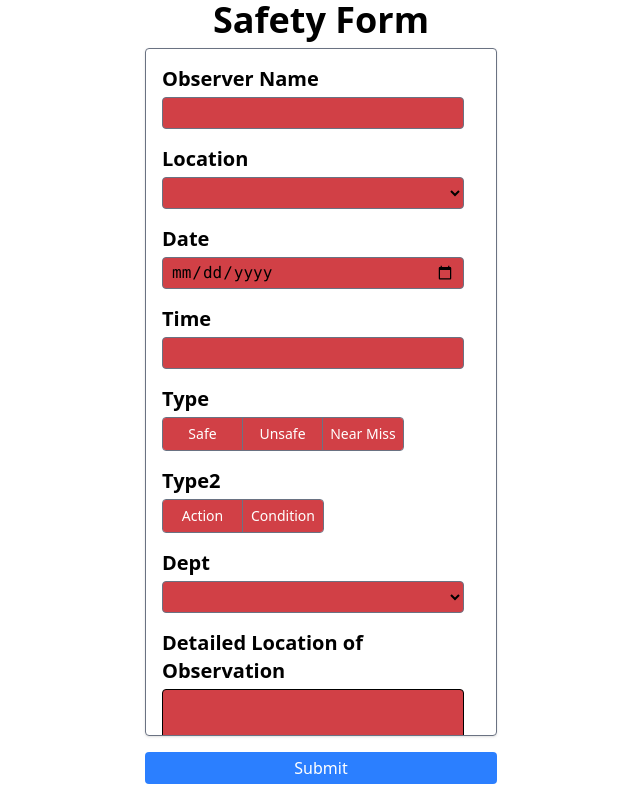
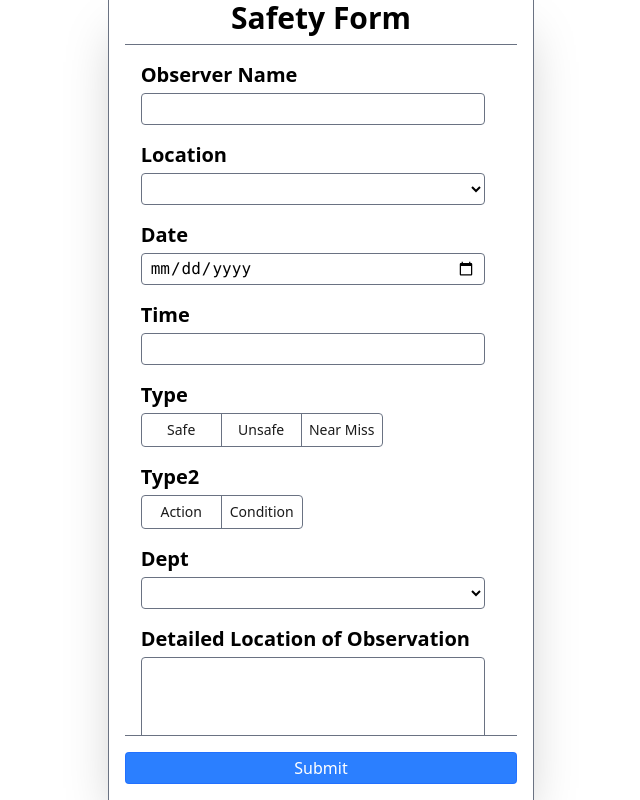
Before and after one commit to PondScrum/Form, a SvelteKit app: page /safety in a window 1280 px wide. Shown: the whole page, without its empty margins (319-959 px from the left). Built offline with nearby package versions, Linux system fonts and the light colour scheme.

Commit message:
add global key for untracked dependency change HMF-Dev/IssueTracking#147 | HMF-Dev/IssueTracking#195

```diff
--- a/src/lib/Form.svelte
+++ b/src/lib/Form.svelte
@@ -24,7 +24,8 @@ let {
 	onChange,
 	events = {},
 	initialValues,
-	classes = {}
+	classes = {},
+	globalKey
 }: Props = $props();
 const defaultClasses = {
 	block: '',
@@ -334,6 +335,20 @@ let componentMap: Record<string, InputComponentPublicFns> = $state({});
 setContext('border', classes.border);
 </script>
 
+<div class="relative h-min w-full" in:scale={{ duration: 100, opacity: 0.2, start: 0.98 }}>
+	<div class="">
+		<!-- {#if title} -->
+		<!-- 	<h1 class="pb-3 text-center text-3xl font-bold underline"> -->
+		<!-- 		{title} -->
+		<!-- 	</h1> -->
+		<!-- {/if} -->
+		<div class="">
+			{#key globalKey}
+				{@render handleArr(renderedComponents)}
+			{/key}
+		</div>
+	</div>
+</div>
 {#snippet handleArr(items: Block[])}
 	{#each items as renderSpec}
 		{#if renderSpec}
@@ -350,19 +365,6 @@ setContext('border', classes.border);
 		{/if}
 	{/each}
 {/snippet}
-
-<div class="relative h-min w-full" in:scale={{ duration: 100, opacity: 0.2, start: 0.98 }}>
-	<div class="">
-		<!-- {#if title} -->
-		<!-- 	<h1 class="pb-3 text-center text-3xl font-bold underline"> -->
-		<!-- 		{title} -->
-		<!-- 	</h1> -->
-		<!-- {/if} -->
-		<div class="">
-			{@render handleArr(renderedComponents)}
-		</div>
-	</div>
-</div>
 
 {#snippet Block(Component: Snippet | 'header', props: InputProps)}
 	<div
--- a/src/lib/Input.svelte
+++ b/src/lib/Input.svelte
@@ -53,6 +53,7 @@ const { singleton_tooltip, singleton } =
 					{
 						name: 'preventOverflow',
 						options: {
+							rootBoundary: 'scrollParent',
 							altAxis: true,
 							tether: false
 						}
@@ -150,6 +151,7 @@ function causeInput(target: PossibleInputs) {
 
 let isValid = $state(false);
 function handleResult(result: string | FormValidationReturn<string>, target: PossibleInputs) {
+	isValid = !Boolean(result.tooltip);
 	const indexer = inputType == 'boolean' ? 'checked' : 'value';
 	console.log(result);
 	if (onlyValue) {
@@ -157,7 +159,6 @@ function handleResult(result: string | FormValidationReturn<string>, target: Pos
 		return;
 	}
 	result = result as FormValidationReturn<string>;
-	isValid = result.valid;
 	target[indexer] = result.value;
 	resultBackgroundColor = result.background_color;
 	tooltipContent = result.tooltip;
@@ -186,7 +187,7 @@ let tooltipParams = () => {
 		onShown: () => (tooltipShown = true),
 		disabled: onlyValue,
 		content: niceHTML(tooltipContent),
-		trigger: 'mouseenter',
+		trigger: 'mouseenter click',
 		focused: isFocused,
 		placement: tooltipSide,
 		allowHTML: true,
@@ -200,7 +201,7 @@ let tooltipParams = () => {
 				{
 					name: 'flip',
 					options: {
-						fallbackPlacements: ['bottom', 'top']
+						fallbackPlacements: ['bottom', 'right']
 					}
 				},
 				{
@@ -236,6 +237,7 @@ let lastSelectVal = $state();
 		{#if options}
 			<!-- cant spread events here since programatic value assignment on select only works with 'change' -->
 			<select
+				class:text-white={!isValid}
 				tabindex={disabled ? -1 : tabindex}
 				onchange={events.oninput}
 				onblur={events.onblur}
@@ -275,7 +277,7 @@ let lastSelectVal = $state();
 			{...events}
 			rows="12"
 			{id}
-			class="min-h-12 {cls} {chosenBackgroundColor}"
+			class="border {classes.border} min-h-12 {cls} {chosenBackgroundColor}"
 		></textarea>
 	{:else if inputType === 'boolean'}
 		<div class="flex h-full w-auto">
@@ -362,13 +364,15 @@ let lastSelectVal = $state();
 		</div>
 	{:else}
 		<input
+			class:accent-white={!isValid}
+			class:text-white={!isValid}
 			{disabled}
 			tabindex={disabled ? -1 : tabindex}
 			{id}
 			autocomplete="off"
 			{...events}
 			type={inputType}
-			class="{cls} {chosenBackgroundColor}"
+			class="{cls} zzz {chosenBackgroundColor}"
 			use:mounted
 			use:tooltip={tooltipParams}
 		/>
--- a/src/routes/safety/+page.svelte
+++ b/src/routes/safety/+page.svelte
@@ -1,8 +1,9 @@
 <script lang="ts">
 import { page } from '$app/state';
 import Form, { type GetRenderedItems, type OnChange } from '$lib';
-import { setContext } from 'svelte';
-import { render } from './config.svelte';
+import { setContext, tick } from 'svelte';
+import { getValidationChange, onscroll, render, setValidationLevel } from './config.svelte';
+import tippy from 'tippy.js';
 
 const onChange: OnChange = (values, inputInfo, methods) => {
 	formData = values;
@@ -11,13 +12,29 @@ const onChange: OnChange = (values, inputInfo, methods) => {
 let submitAttempted = $state(false);
 let formData = $state();
 let valid = $state();
+
+async function submit() {
+	setValidationLevel('high');
+	await tick(); //todo: fix requirements for 2 ticks here
+	await tick();
+	if (!valid) return;
+
+	await new Promise((r) => {
+		setTimeout(r, 2000);
+	});
+}
+
+let loading = $state(false);
 </script>
 
-<div class="mx-auto flex h-[100svh] w-1/4 max-w-[60rem] min-w-96 flex-col overflow-hidden px-4">
-	<h1 class="pb-2 text-center text-2xl font-semibold md:text-4xl">Safety Form</h1>
-	<div class="grow overflow-hidden rounded border border-gray-500 shadow">
-		<div class=" max-h-full overflow-auto p-4">
+<div
+	class=" mx-auto flex h-[100svh] max-w-[60rem] flex-col overflow-hidden border-x border-gray-500 px-2 shadow-2xl md:w-3/4 md:px-4 lg:w-1/2 xl:w-1/3"
+>
+	<h1 class="top-0 z-100 px-4 pb-2 text-center text-2xl font-bold md:text-3xl">Safety Form</h1>
+	<div id="bound" class="grow overflow-hidden border-y border-gray-500">
+		<div {onscroll} class=" max-h-full overflow-auto p-4">
 			<Form
+				globalKey={getValidationChange()}
 				classes={{
 					selected: 'bg-blue-500',
 					header: 'text-2xl tracking-tight border-b pb-1 mx-auto',
@@ -32,11 +49,17 @@ let valid = $state();
 			></Form>
 		</div>
 	</div>
-	<div class="flex py-2 lg:py-4">
+	<div class="relative flex py-2 lg:py-4">
 		<button
-			class="h-8 w-full rounded bg-blue-500 text-white transition-transform duration-75 hover:scale-105 active:scale-95"
+			onclick={async () => {
+				if (loading) return;
+				loading = true;
+				await submit();
+				loading = false;
+			}}
+			class="h-8 w-full rounded border border-blue-600/40 bg-blue-500 text-white transition-transform duration-75 hover:scale-105 active:scale-95"
 		>
-			Submit</button
+			{loading ? 'Submitting...' : 'Submit'}</button
 		>
 	</div>
 </div>
--- a/src/routes/safety/config.svelte.ts
+++ b/src/routes/safety/config.svelte.ts
@@ -1,3 +1,9 @@
+let validationLevel = $state('low');
+export const setValidationLevel = (v) => {
+	validationLevel = v;
+};
+const lowValidation = $derived(validationLevel === 'low');
+export const getValidationChange = () => lowValidation;
 const door = 'door';
 const frame = 'frame';
 const ship = 'shipping';
@@ -33,7 +39,7 @@ import { page } from '$app/state';
 import { type GetRenderedItems, type OnChange } from '$lib';
 
 const textValidation = (required: boolean) => (value: string, focused: boolean) => {
-	const valid = (value || !required) && value.length < 255;
+	const valid = lowValidation || ((value || !required) && value.length < 255);
 	return {
 		valid,
 		data: valid ? value : !value ? 'Field is required' : 'Response must be less than 255 characters'
@@ -41,7 +47,8 @@ const textValidation = (required: boolean) => (value: string, focused: boolean)
 };
 
 const selectValidation = (value) => {
-	return { valid: Boolean(value), data: Boolean(value) ? value : 'Must Select Value' };
+	const valid = lowValidation || Boolean(value);
+	return { valid: valid, data: valid ? value : 'Must Select Value' };
 };
 
 export const render: GetRenderedItems = (
@@ -55,7 +62,10 @@ export const render: GetRenderedItems = (
 		Text('observer_name', textValidation(true)),
 		Select('location', selectValidation, { ilm: 'ilm' }, {}),
 		//Row(
-		Date('date', (v) => ({ valid: Boolean(v), data: v })),
+		Date('date', (v) => {
+			const valid = lowValidation || Boolean(v);
+			return { valid, data: valid ? v : 'Field is required' };
+		}),
 		Text('time', textValidation(true), {}),
 		//),
 		InlineSelect(
@@ -95,6 +105,19 @@ export const render: GetRenderedItems = (
 			Object.fromEntries(['low', 'medium', 'high'].map((e) => [e, e])),
 			{ input: { class: 'w-20 text-sm font-medium text-black/90 h-8 p-0' } }
 		),
-		OTH_SELECT('cat_haz_type', catHazType)
+		OTH_SELECT('cat_haz_type', catHazType, { label: { alias: 'Category or Hazard Type' } })
 	];
 };
+export const onscroll = (e) => {
+	const bound = document.getElementById('bound')?.getBoundingClientRect();
+	const maxTop = bound.top + 30;
+	const maxBottom = bound.bottom - 30;
+	document.querySelectorAll('[id^="tippy-"]').forEach((e) => {
+		const coords = e.getBoundingClientRect();
+		if (coords.top < maxTop || coords.bottom > maxBottom) {
+			e._tippy.setProps({ duration: 125 });
+			e._tippy.hide();
+			setTimeout(() => e._tippy.setProps({ duration: 75 }), 150);
+		}
+	});
+};
```
